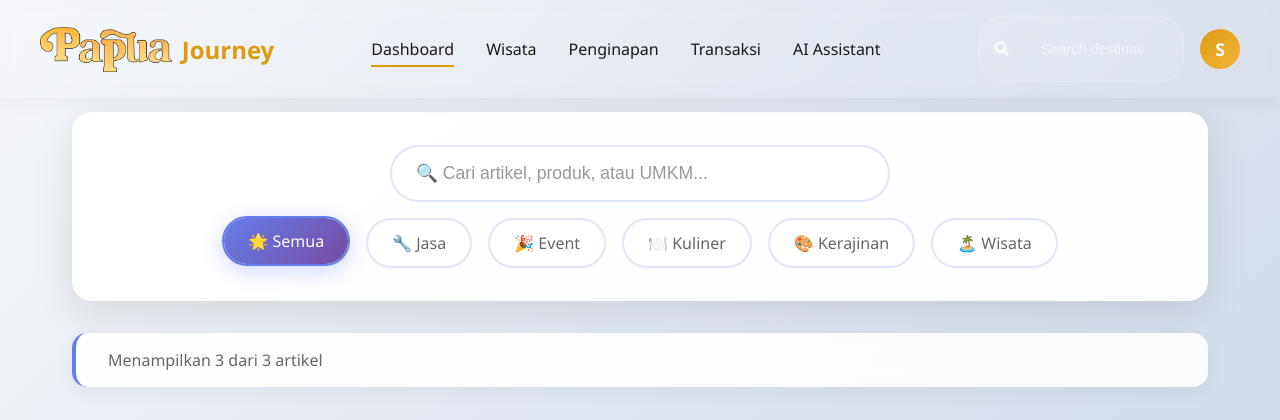
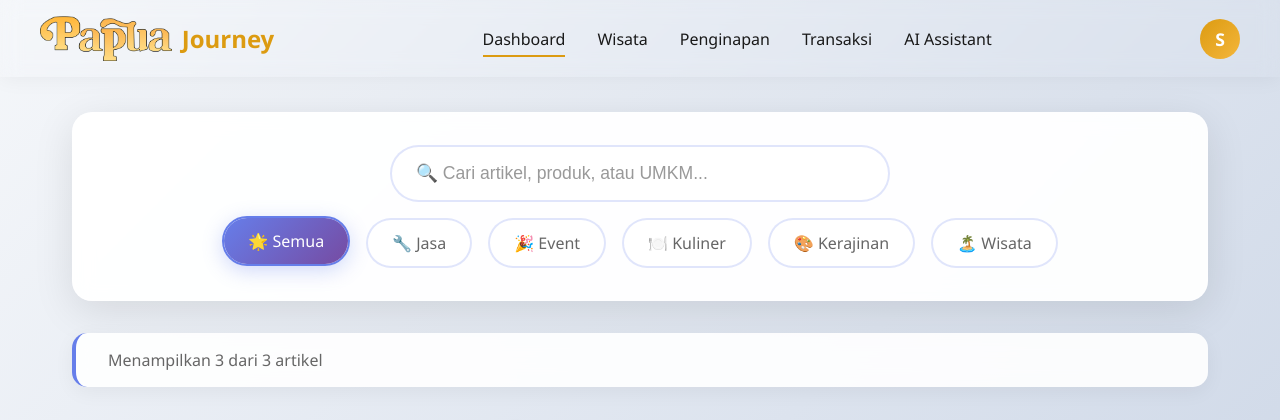
Before and after one commit to kelvinramadan/PapuaJourneyExpo, a PHP site: page /users/dashboard/user_dashboard.php in a window 1280 px wide. Shown: the top 420 px of the page. Run offline with PHP 8.4, Linux system fonts and the light colour scheme; a user stored in the database is signed in; data comes from the database, SQL or seed files in the repository.

Commit message:
Remove search box and related functionality from navbar component

```diff
--- a/users/components/navbar.php
+++ b/users/components/navbar.php
@@ -371,106 +371,6 @@ $db->close();
     gap: 1rem;
 }
 
-.pj-navbar-wrapper .search-box {
-    position: relative;
-    background: rgba(255, 255, 255, 0.1);
-    border-radius: 25px;
-    padding: 0.5rem 1rem;
-    display: flex;
-    align-items: center;
-    gap: 0.5rem;
-    border: 1px solid rgba(255, 255, 255, 0.2);
-    transition: all 0.3s ease;
-}
-
-.pj-navbar-wrapper .pj-navbar-header.scrolled .search-box {
-    background: rgba(0, 0, 0, 0.05);
-    border: 1px solid rgba(0, 0, 0, 0.1);
-}
-
-.pj-navbar-wrapper .search-box:focus-within {
-    background: rgba(255, 255, 255, 0.2);
-    box-shadow: 0 4px 12px rgba(0, 0, 0, 0.1);
-}
-
-.pj-navbar-wrapper .pj-navbar-header.scrolled .search-box:focus-within {
-    background: rgba(0, 0, 0, 0.08);
-}
-
-.pj-navbar-wrapper .search-box i {
-    color: var(--text-color);
-    font-size: 0.9rem;
-}
-
-.pj-navbar-wrapper .pj-navbar-header.scrolled .search-box i {
-    color: var(--text-color-secondary);
-}
-
-.pj-navbar-wrapper .search-box input {
-    background: none;
-    border: none;
-    outline: none;
-    color: var(--text-color);
-    width: 150px;
-    font-size: 0.9rem;
-}
-
-.pj-navbar-wrapper .pj-navbar-header.scrolled .search-box input {
-    color: var(--text-color-secondary);
-}
-
-.pj-navbar-wrapper .search-box input::placeholder {
-    color: rgba(255, 255, 255, 0.6);
-}
-
-.pj-navbar-wrapper .pj-navbar-header.scrolled .search-box input::placeholder {
-    color: rgba(0, 0, 0, 0.5);
-}
-
-/* Search Suggestions */
-.pj-navbar-wrapper .search-suggestions {
-    position: absolute;
-    top: calc(100% + 0.5rem);
-    left: 0;
-    right: 0;
-    background: white;
-    border-radius: 12px;
-    box-shadow: 0 10px 30px rgba(0, 0, 0, 0.15);
-    max-height: 300px;
-    overflow-y: auto;
-    display: none;
-    z-index: 100;
-    min-width: 250px;
-}
-
-.pj-navbar-wrapper .search-suggestions.active {
-    display: block;
-}
-
-.pj-navbar-wrapper .search-suggestion-item {
-    padding: 0.75rem 1rem;
-    color: var(--text-color-secondary);
-    cursor: pointer;
-    transition: all 0.2s ease;
-    display: flex;
-    align-items: center;
-    gap: 0.75rem;
-    border-bottom: 1px solid rgba(0, 0, 0, 0.05);
-}
-
-.pj-navbar-wrapper .search-suggestion-item:last-child {
-    border-bottom: none;
-}
-
-.pj-navbar-wrapper .search-suggestion-item:hover {
-    background: var(--background-color);
-}
-
-.pj-navbar-wrapper .search-suggestion-item i {
-    color: var(--button-color);
-    font-size: 0.9rem;
-}
-
 /* User Menu */
 .pj-navbar-wrapper .user-menu {
     position: relative;
@@ -713,8 +613,7 @@ body {
         padding: 1rem;
     }
 
-    .pj-navbar-wrapper .nav-links,
-    .pj-navbar-wrapper .search-box {
+    .pj-navbar-wrapper .nav-links {
         display: none;
     }
 
@@ -910,12 +809,6 @@ body {
         </ul>
 
         <div class="search-container">
-            <div class="search-box">
-                <i class="fas fa-search"></i>
-                <input type="text" placeholder="Search destinations..." id="searchInput">
-                <div class="search-suggestions" id="searchSuggestions"></div>
-            </div>
-
             <div class="user-menu">
                 <div class="user-avatar">
                     <?php if ($user_data['profile_image'] && file_exists($uploads_path . 'profile_images/' . $user_data['profile_image'])): ?>
@@ -1140,62 +1033,6 @@ document.addEventListener('click', function(event) {
     }
 });
 
-// Search functionality
-const searchInput = document.querySelector('.pj-navbar-wrapper #searchInput');
-const searchSuggestions = document.querySelector('.pj-navbar-wrapper #searchSuggestions');
-
-if (searchInput && searchSuggestions) {
-    // Sample search data
-    const searchData = [
-        { icon: 'fas fa-map-marker-alt', text: 'Raja Ampat', type: 'Destination' },
-        { icon: 'fas fa-map-marker-alt', text: 'Jayapura', type: 'Destination' },
-        { icon: 'fas fa-map-marker-alt', text: 'Wamena', type: 'Destination' },
-        { icon: 'fas fa-hotel', text: 'Swiss-Belhotel Papua', type: 'Hotel' },
-        { icon: 'fas fa-hotel', text: 'Aston Jayapura', type: 'Hotel' },
-        { icon: 'fas fa-utensils', text: 'Papuan Cuisine', type: 'Food' },
-        { icon: 'fas fa-hiking', text: 'Trekking Tours', type: 'Activity' }
-    ];
-
-    searchInput.addEventListener('input', function() {
-        const query = this.value.toLowerCase().trim();
-
-        if (query.length > 0) {
-            const filtered = searchData.filter(item =>
-                item.text.toLowerCase().includes(query)
-            );
-
-            if (filtered.length > 0) {
-                searchSuggestions.innerHTML = filtered.map(item => `
-                    <div class="search-suggestion-item">
-                        <i class="${item.icon}"></i>
-                        <div>
-                            <strong>${item.text}</strong>
-                            <small style="display: block; color: #666; font-size: 0.8rem;">${item.type}</small>
-                        </div>
-                    </div>
-                `).join('');
-                searchSuggestions.classList.add('active');
-            } else {
-                searchSuggestions.innerHTML = `
-                    <div class="search-suggestion-item">
-                        <i class="fas fa-search"></i>
-                        <span>No results found for "${query}"</span>
-                    </div>
-                `;
-                searchSuggestions.classList.add('active');
-            }
-        } else {
-            searchSuggestions.classList.remove('active');
-        }
-    });
-
-    // Close suggestions on outside click
-    document.addEventListener('click', function(event) {
-        if (!searchInput.contains(event.target) && !searchSuggestions.contains(event.target)) {
-            searchSuggestions.classList.remove('active');
-        }
-    });
-}
 
 // Modal functions
 function openModal(modalId) {
```
